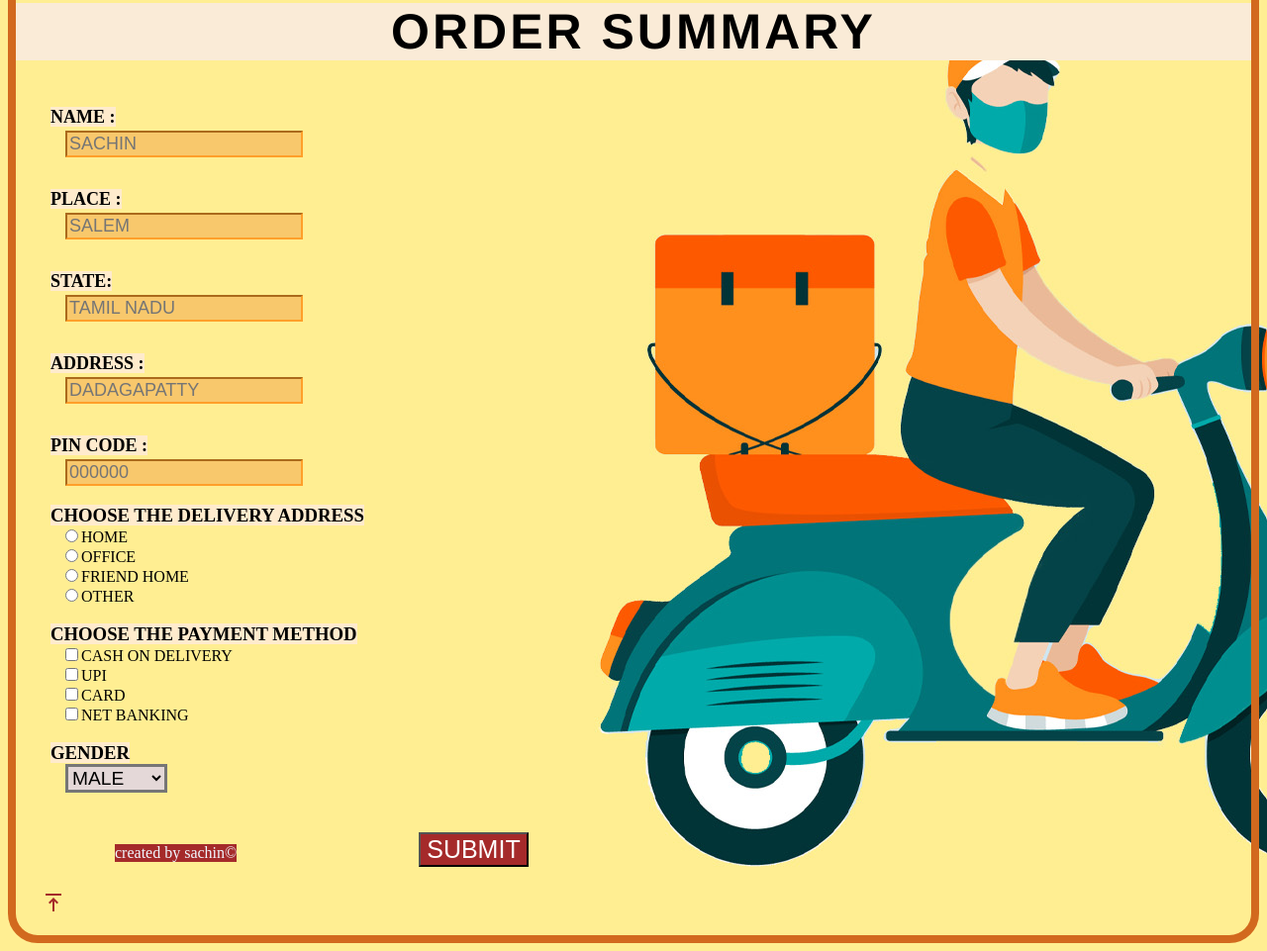
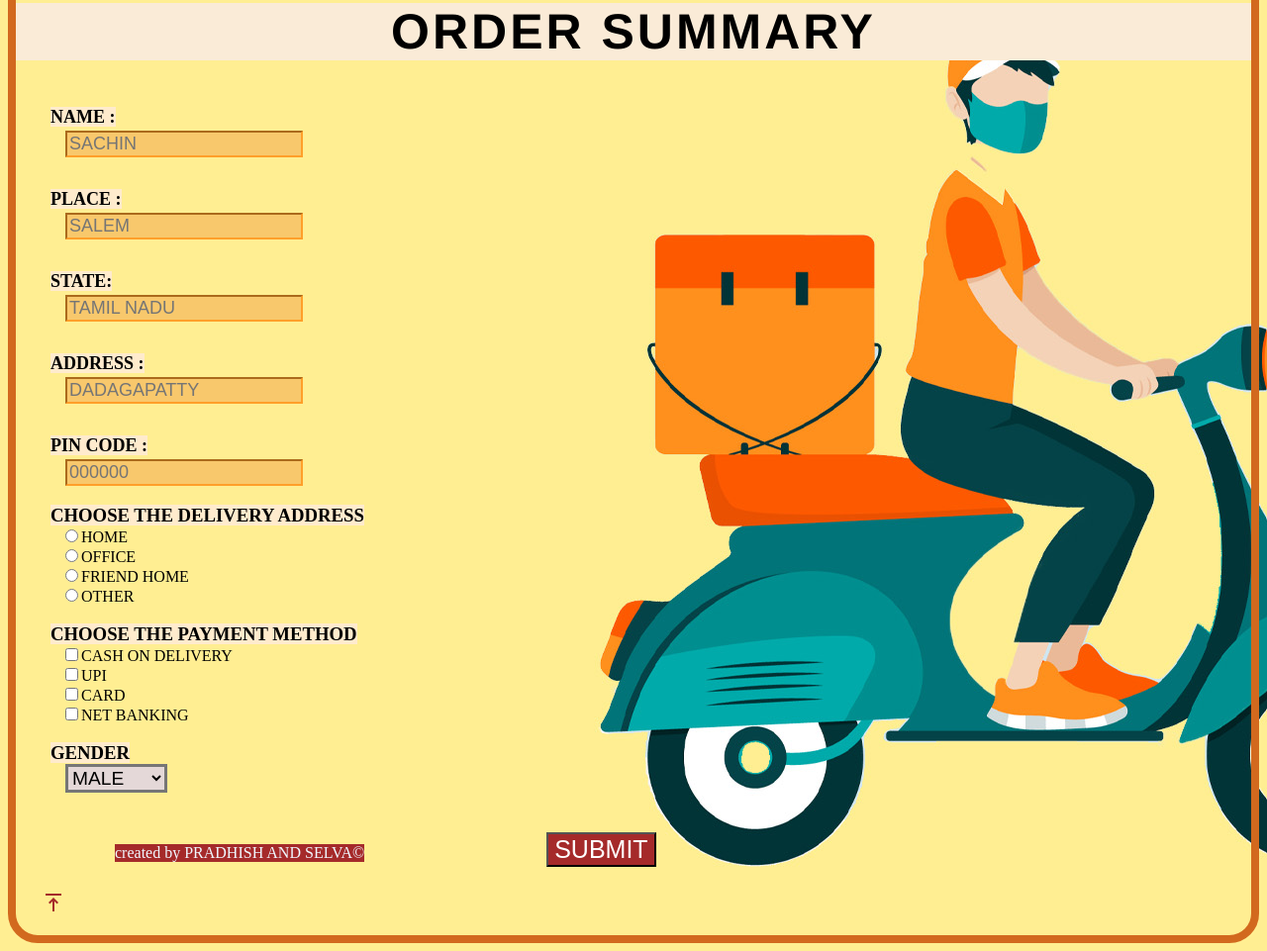
Before and after one commit to sachinsundar1/ordersummaryedit, a plain HTML site: page index.html in a window 1280 px wide. Shown: the part 148-1109 px from the top of the page at 99% size. Drawn offline with nearby package versions, Linux system fonts and the light colour scheme.

Commit message:
Update index.html

```diff
--- a/index.html
+++ b/index.html
@@ -86,7 +86,7 @@
       <h1 id="sat" class="green upper case"></h1>
             </form>
             <BR>
-              <div class="animation">created by sachin&copy;</div>
+              <div class="animation">created by PRADHISH AND SELVA&copy;</div>
     <button class="submit">submit</button>
 <br>
 <br>
```
